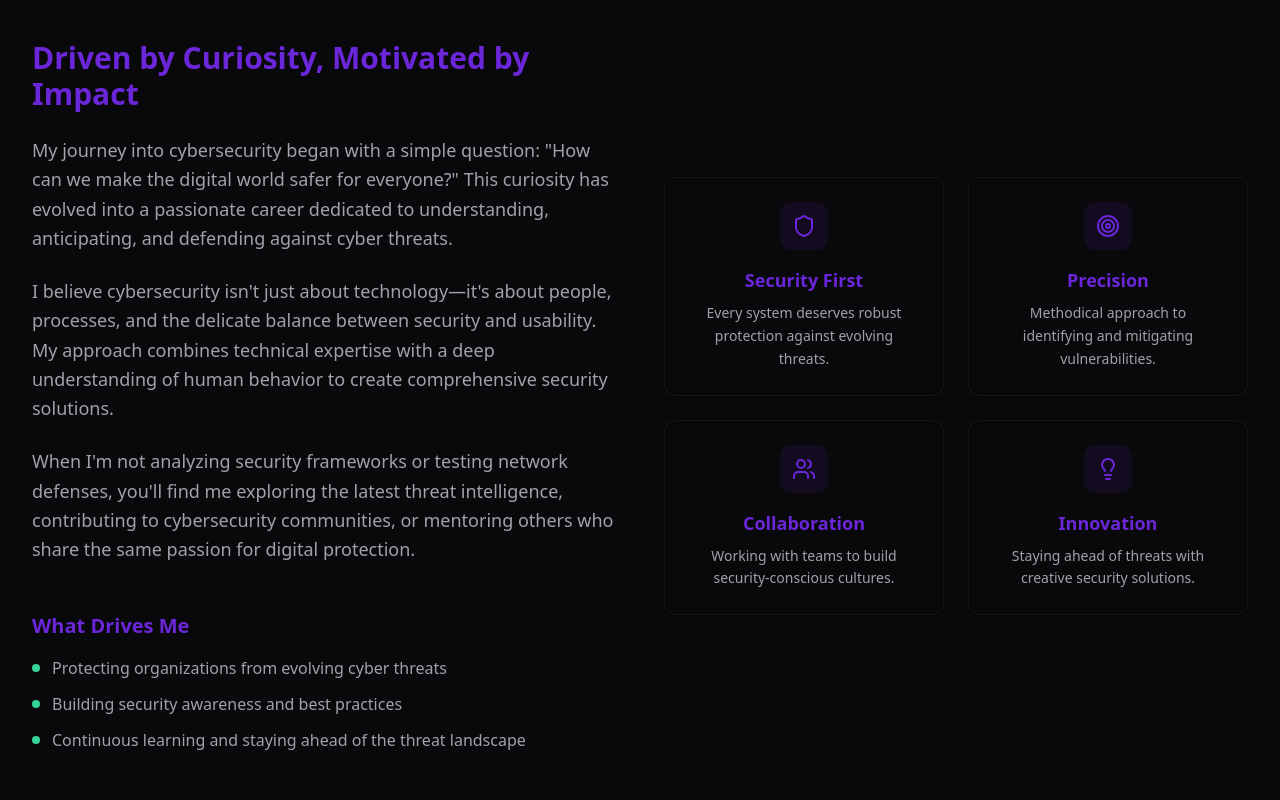
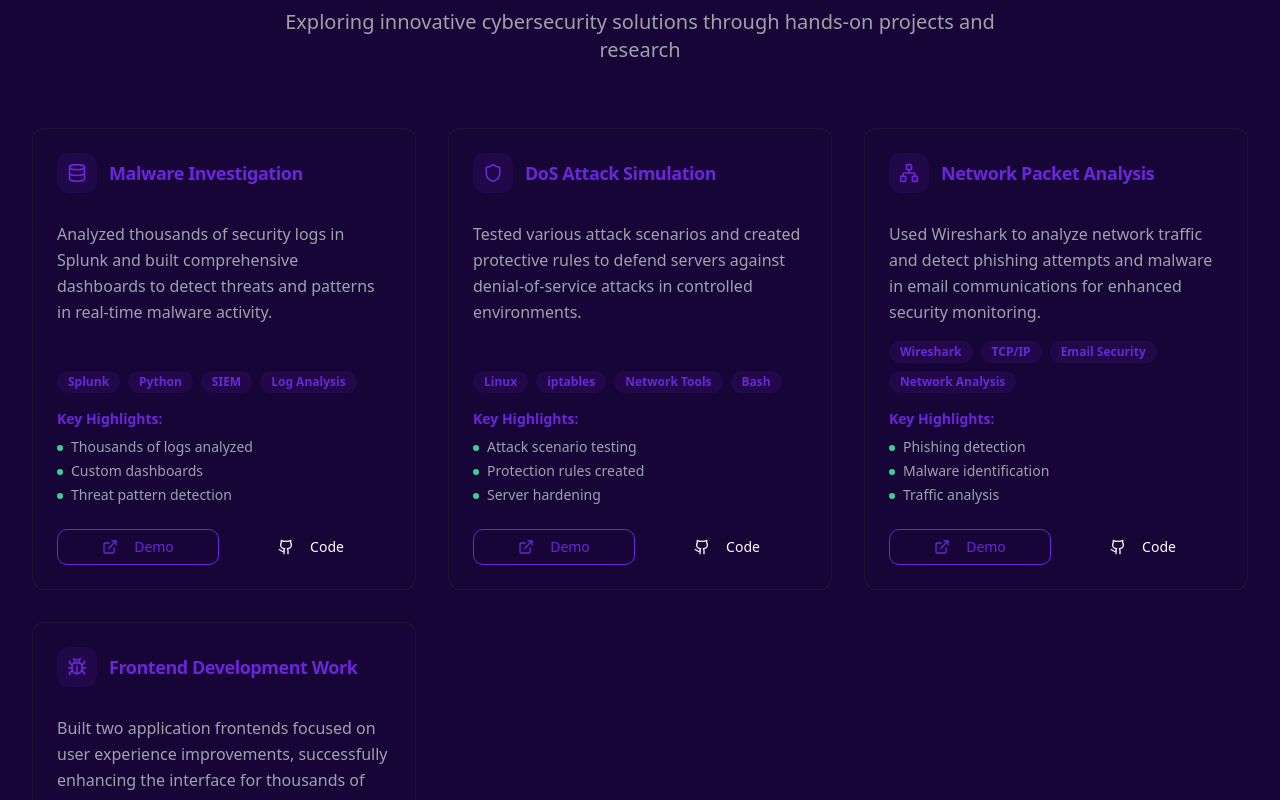
Before and after one commit to byusup03/bagtyyar-cyber-portal, a React (Vite) app: page / in a window 1280 px wide. Shown: the part 1060-1860 px from the top of the page. Built offline with nearby package versions, Linux system fonts and the light colour scheme.

Commit message:
Remove verbose "About Me" section
Remove the long explanation in the "About Me" section and change the background color.

```diff
--- a/src/components/AboutSection.tsx
+++ b/src/components/AboutSection.tsx
@@ -2,97 +2,5 @@ import { Card, CardContent } from "@/components/ui/card";
 import { Shield, Target, Users, Lightbulb } from "lucide-react";
 
 export const AboutSection = () => {
-  const values = [
-    {
-      icon: Shield,
-      title: "Security First",
-      description: "Every system deserves robust protection against evolving threats."
-    },
-    {
-      icon: Target,
-      title: "Precision",
-      description: "Methodical approach to identifying and mitigating vulnerabilities."
-    },
-    {
-      icon: Users,
-      title: "Collaboration",
-      description: "Working with teams to build security-conscious cultures."
-    },
-    {
-      icon: Lightbulb,
-      title: "Innovation",
-      description: "Staying ahead of threats with creative security solutions."
-    }
-  ];
-
-  return (
-    <section id="about" className="py-20 bg-[var(--section-gradient)]">
-      <div className="max-w-7xl mx-auto px-4 sm:px-6 lg:px-8">
-        <div className="text-center mb-16">
-          <h2 className="text-4xl sm:text-5xl font-bold text-primary mb-6">
-            About Me
-          </h2>
-          <div className="w-24 h-1 bg-gradient-to-r from-primary to-accent mx-auto mb-8"></div>
-        </div>
-
-        <div className="grid lg:grid-cols-2 gap-12 items-center">
-          {/* Personal Story */}
-          <div className="space-y-6 animate-slide-up">
-            <h3 className="text-2xl sm:text-3xl font-semibold text-primary mb-4">
-              Driven by Curiosity, Motivated by Impact
-            </h3>
-
-            <p className="text-lg text-muted-foreground leading-relaxed">
-              My journey into cybersecurity began with a simple question: "How can we make the digital world safer for everyone?" This curiosity has evolved into a passionate career dedicated to understanding, anticipating, and defending against cyber threats.
-            </p>
-
-            <p className="text-lg text-muted-foreground leading-relaxed">
-              I believe cybersecurity isn't just about technology—it's about people, processes, and the delicate balance between security and usability. My approach combines technical expertise with a deep understanding of human behavior to create comprehensive security solutions.
-            </p>
-
-            <p className="text-lg text-muted-foreground leading-relaxed">
-              When I'm not analyzing security frameworks or testing network defenses, you'll find me exploring the latest threat intelligence, contributing to cybersecurity communities, or mentoring others who share the same passion for digital protection.
-            </p>
-
-            <div className="pt-6">
-              <h4 className="text-xl font-semibold text-primary mb-4">What Drives Me</h4>
-              <ul className="space-y-3 text-muted-foreground">
-                <li className="flex items-start space-x-3">
-                  <span className="w-2 h-2 bg-accent rounded-full mt-2 flex-shrink-0"></span>
-                  <span>Protecting organizations from evolving cyber threats</span>
-                </li>
-                <li className="flex items-start space-x-3">
-                  <span className="w-2 h-2 bg-accent rounded-full mt-2 flex-shrink-0"></span>
-                  <span>Building security awareness and best practices</span>
-                </li>
-                <li className="flex items-start space-x-3">
-                  <span className="w-2 h-2 bg-accent rounded-full mt-2 flex-shrink-0"></span>
-                  <span>Continuous learning and staying ahead of the threat landscape</span>
-                </li>
-              </ul>
-            </div>
-          </div>
-
-          {/* Values Grid */}
-          <div className="grid grid-cols-1 sm:grid-cols-2 gap-6">
-            {values.map((value, index) => (
-              <Card key={index} className="group hover:shadow-[var(--shadow-cyber)] transition-all duration-300 border-border/50 hover:border-accent/50">
-                <CardContent className="p-6 text-center">
-                  <div className="mb-4 inline-flex items-center justify-center w-12 h-12 rounded-lg bg-primary/10 group-hover:bg-accent/10 transition-colors duration-300">
-                    <value.icon className="h-6 w-6 text-primary group-hover:text-accent transition-colors duration-300" />
-                  </div>
-                  <h4 className="text-lg font-semibold text-primary mb-2">
-                    {value.title}
-                  </h4>
-                  <p className="text-sm text-muted-foreground leading-relaxed">
-                    {value.description}
-                  </p>
-                </CardContent>
-              </Card>
-            ))}
-          </div>
-        </div>
-      </div>
-    </section>
-  );
+  return null;
 };
--- a/src/index.css
+++ b/src/index.css
@@ -9,13 +9,13 @@ All colors MUST be HSL.
 @layer base {
   :root {
     /* Modern attractive color palette */
-    --background: 240 10% 3.9%;
+    --background: 262 83% 12%;
     --foreground: 0 0% 98%;
 
-    --card: 240 10% 3.9%;
+    --card: 262 83% 12%;
     --card-foreground: 0 0% 98%;
 
-    --popover: 240 10% 3.9%;
+    --popover: 262 83% 12%;
     --popover-foreground: 0 0% 98%;
 
     /* Rich purple primary */
@@ -44,8 +44,8 @@ All colors MUST be HSL.
 
     /* Beautiful gradient backgrounds */
     --cyber-gradient: linear-gradient(135deg, hsl(263 70% 50%), hsl(158 64% 52%));
-    --hero-gradient: linear-gradient(135deg, hsl(240 10% 3.9%) 0%, hsl(263 70% 8%) 50%, hsl(158 64% 8%) 100%);
-    --section-gradient: linear-gradient(180deg, hsl(240 8% 6%) 0%, hsl(240 10% 3.9%) 100%);
+    --hero-gradient: linear-gradient(135deg, hsl(262 83% 12%) 0%, hsl(263 70% 8%) 50%, hsl(158 64% 8%) 100%);
+    --section-gradient: linear-gradient(180deg, hsl(262 80% 15%) 0%, hsl(262 83% 12%) 100%);
 
     /* Enhanced shadows */
     --shadow-cyber: 0 25px 50px -12px hsl(263 70% 50% / 0.25);
```
